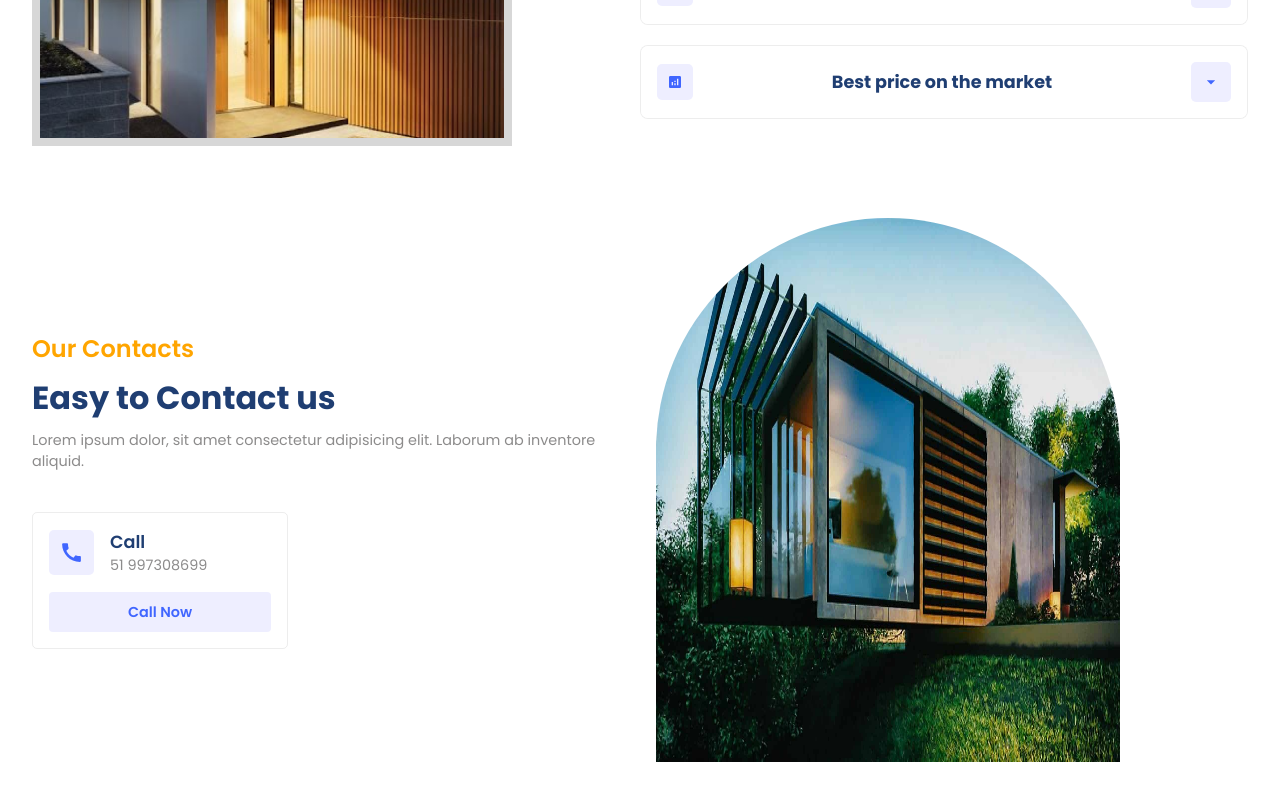
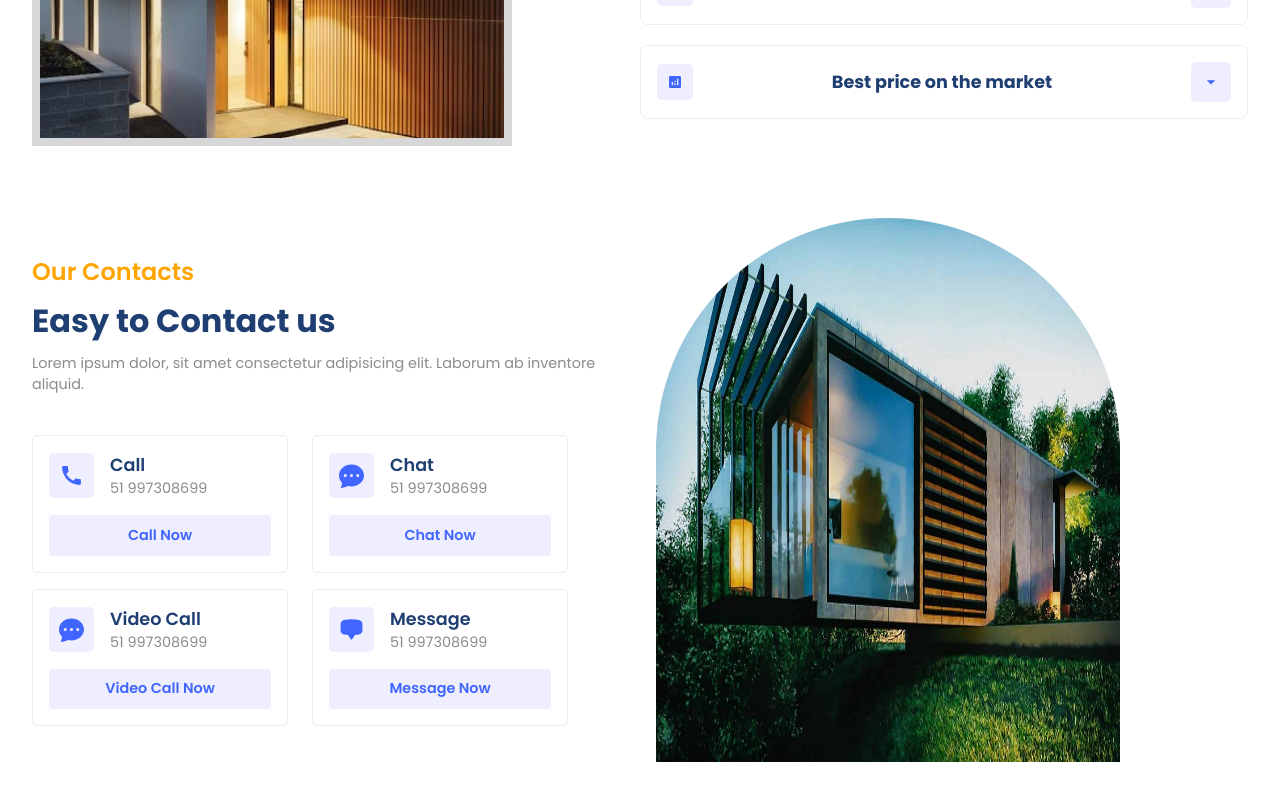
Before and after one commit to edugod/trainingReact, a React (Vite) app: page / in a window 1280 px wide. Shown: the part 1846-2646 px from the top of the page. Built offline with nearby package versions, Linux system fonts and the light colour scheme.

Commit message:
contacts done

```diff
--- a/src/components/Contact/Contact.css
+++ b/src/components/Contact/Contact.css
@@ -49,3 +49,14 @@
     font-size: 1.1rem;
     font-weight: 600;
 }
+
+.mode:hover {
+    scale: 1.1;
+    box-shadow: var(--shadow);
+}
+
+.mode .button:hover {
+    background: var(--blue-gradient);
+    color: white;
+    scale: 0.8;
+}
--- a/src/components/Contact/Contact.jsx
+++ b/src/components/Contact/Contact.jsx
@@ -20,7 +20,7 @@
 
 					<div className='flexColStart contactModes'>
 						{/* first row */}
-						<div className='flexColStart row'>
+						<div className='flexStart row'>
 							<div className='flexColCenter mode'>
 								<div className='flexStart'>
 									<div className='flexCenter icon'>
@@ -32,6 +32,52 @@
 									</div>
 								</div>
 								<div className='flexCenter button'>Call Now</div>
+							</div>
+
+							{/* Secoond  mode*/}
+							<div className='flexColCenter mode'>
+								<div className='flexStart'>
+									<div className='flexCenter icon'>
+										<BsFillChatDotsFill size={25} />
+									</div>
+									<div className='flexColStart detail'>
+										<span className='primaryText'>Chat</span>
+										<span className='secondaryText'>51 997308699</span>
+									</div>
+								</div>
+								<div className='flexCenter button'>Chat Now</div>
+							</div>
+						</div>
+
+						{/* Second row */}
+						{/* Third  mode*/}
+
+						<div className='flexStart row'>
+							<div className='flexColCenter mode'>
+								<div className='flexStart'>
+									<div className='flexCenter icon'>
+										<BsFillChatDotsFill size={25} />
+									</div>
+									<div className='flexColStart detail'>
+										<span className='primaryText'>Video Call</span>
+										<span className='secondaryText'>51 997308699</span>
+									</div>
+								</div>
+								<div className='flexCenter button'>Video Call Now</div>
+							</div>
+
+							{/* fourth  mode*/}
+							<div className='flexColCenter mode'>
+								<div className='flexStart'>
+									<div className='flexCenter icon'>
+										<HiChatBubbleBottomCenter size={25} />
+									</div>
+									<div className='flexColStart detail'>
+										<span className='primaryText'>Message</span>
+										<span className='secondaryText'>51 997308699</span>
+									</div>
+								</div>
+								<div className='flexCenter button'>Message Now</div>
 							</div>
 						</div>
 					</div>
```
